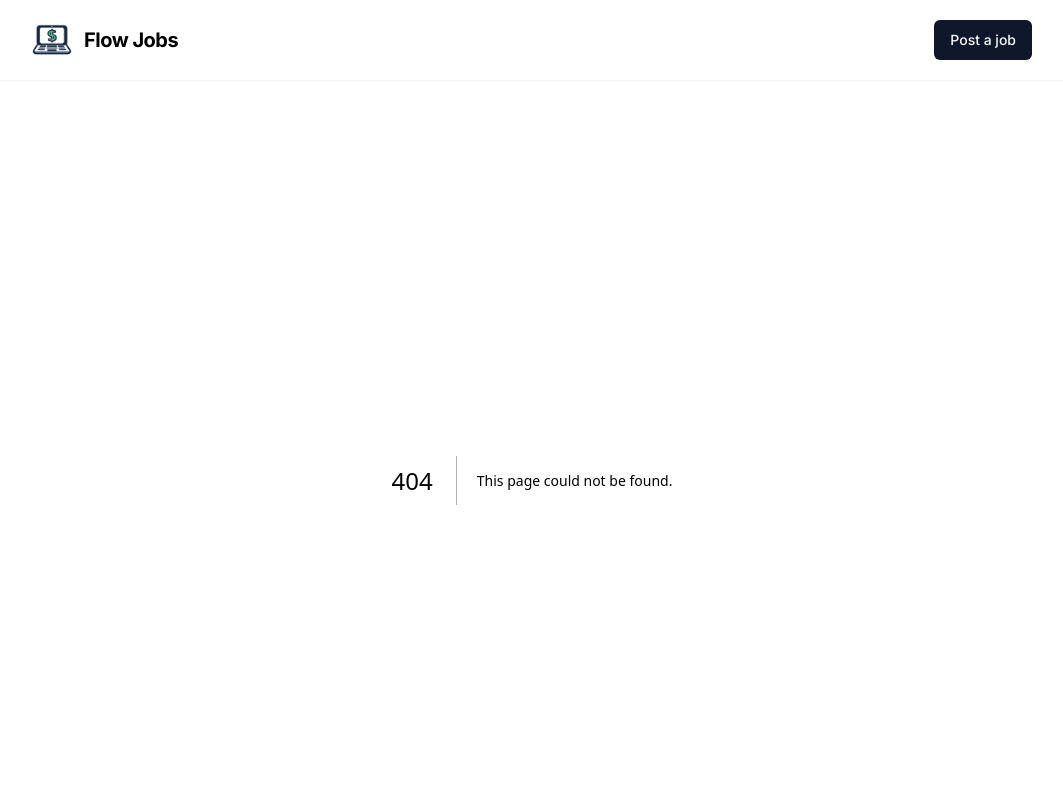
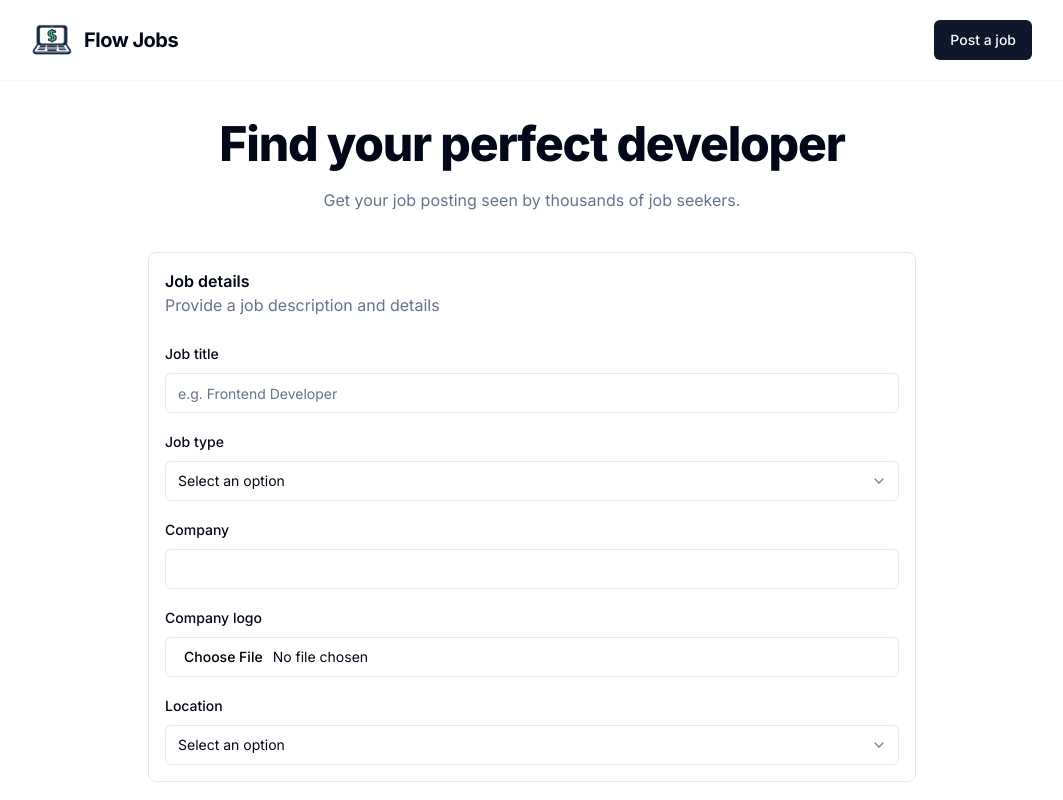
Before and after one commit to leeeyoo/nextjs-job-board, a Next.js app: page /jobs/new in a window 1280 px wide. Before the commit this address had no page. Shown: the top 800 px of the page, without its empty margins (108-1171 px from the left). Built offline with nearby package versions, Linux system fonts and the light colour scheme.

Commit message:
feat: react hook form

```diff
--- /dev/null
+++ b/src/app/jobs/new/NewJobForm.tsx
@@ -0,0 +1,155 @@
+"use client";
+
+import {
+  Form,
+  FormControl,
+  FormField,
+  FormItem,
+  FormLabel,
+  FormMessage,
+} from "@/components/ui/form";
+import H1 from "@/components/ui/h1";
+import { CreateJobValues, createJobSchema } from "@/lib/validation";
+import { useForm } from "react-hook-form";
+import { zodResolver } from "@hookform/resolvers/zod";
+import { Input } from "@/components/ui/input";
+import Select from "@/components/ui/select";
+import { jobTypes, locationTypes } from "@/lib/job-types";
+
+export default function NewJobForm() {
+  const form = useForm<CreateJobValues>({
+    resolver: zodResolver(createJobSchema),
+  });
+
+  const {
+    handleSubmit,
+    watch,
+    trigger,
+    control,
+    setValue,
+    setFocus,
+    formState: { isSubmitting },
+  } = form;
+
+  async function onSubmit(values: CreateJobValues) {
+    alert(JSON.stringify(values, null, 2));
+  }
+
+  return (
+    <main className="m-auto my-10 max-w-3xl space-y-10">
+      <div className="space-y-5 text-center">
+        <H1>Find your perfect developer</H1>
+        <p className="text-muted-foreground">
+          Get your job posting seen by thousands of job seekers.
+        </p>
+      </div>
+      <div className="space-y-6 rounded-lg border p-4">
+        <div>
+          <h2 className="font-semibold">Job details</h2>
+          <p className="text-muted-foreground">
+            Provide a job description and details
+          </p>
+        </div>
+        <Form {...form}>
+          <form
+            className="space-y-4"
+            noValidate
+            onSubmit={handleSubmit(onSubmit)}
+          >
+            <FormField
+              control={control}
+              name="title"
+              render={({ field }) => (
+                <FormItem>
+                  <FormLabel>Job title</FormLabel>
+                  <FormControl>
+                    <Input placeholder="e.g. Frontend Developer" {...field} />
+                  </FormControl>
+                  <FormMessage />
+                </FormItem>
+              )}
+            />
+            <FormField
+              control={control}
+              name="type"
+              render={({ field }) => (
+                <FormItem>
+                  <FormLabel>Job type</FormLabel>
+                  <FormControl>
+                    <Select {...field} defaultValue="">
+                      <option value="" hidden>
+                        Select an option
+                      </option>
+                      {jobTypes.map((jobType) => (
+                        <option key={jobType} value={jobType}>
+                          {jobType}
+                        </option>
+                      ))}
+                    </Select>
+                  </FormControl>
+                  <FormMessage />
+                </FormItem>
+              )}
+            />
+            <FormField
+              control={control}
+              name="companyName"
+              render={({ field }) => (
+                <FormItem>
+                  <FormLabel>Company</FormLabel>
+                  <FormControl>
+                    <Input {...field} />
+                  </FormControl>
+                  <FormMessage />
+                </FormItem>
+              )}
+            />
+            <FormField
+              control={control}
+              name="companyLogo"
+              render={({ field: { value, ...fieldValues } }) => (
+                <FormItem>
+                  <FormLabel>Company logo</FormLabel>
+                  <FormControl>
+                    <Input
+                      {...fieldValues}
+                      type="file"
+                      accept="image/*"
+                      onChange={(e) => {
+                        const file = e.target.files?.[0];
+                        fieldValues.onChange(file);
+                      }}
+                    />
+                  </FormControl>
+                  <FormMessage />
+                </FormItem>
+              )}
+            />
+            <FormField
+              control={control}
+              name="locationType"
+              render={({ field }) => (
+                <FormItem>
+                  <FormLabel>Location</FormLabel>
+                  <FormControl>
+                    <Select {...field} defaultValue="">
+                      <option value="" hidden>
+                        Select an option
+                      </option>
+                      {locationTypes.map((locationType) => (
+                        <option key={locationType} value={locationType}>
+                          {locationType}
+                        </option>
+                      ))}
+                    </Select>
+                  </FormControl>
+                  <FormMessage />
+                </FormItem>
+              )}
+            />
+          </form>
+        </Form>
+      </div>
+    </main>
+  );
+}
--- /dev/null
+++ b/src/app/jobs/new/page.tsx
@@ -0,0 +1,10 @@
+import { Metadata } from "next";
+import NewJobForm from "./NewJobForm";
+
+export const metadata: Metadata = {
+  title: "Post a new job",
+};
+
+export default function Page() {
+  return <NewJobForm />;
+}
--- a/src/components/JobFilterSidebar.tsx
+++ b/src/components/JobFilterSidebar.tsx
@@ -4,7 +4,7 @@
 import Select from "./ui/select";
 import prisma from "@/lib/prisma";
 import { Button } from "./ui/button";
-import { JobFilerSchema, JobFilerValues } from "@/lib/validation";
+import { jobFilterSchema, JobFilterValues } from "@/lib/validation";
 import { redirect } from "next/navigation";
 import FormSubmitButton from "./FormSubmitButton";
 
@@ -13,7 +13,7 @@
 
   const values = Object.fromEntries(formData.entries());
 
-  const { q, type, location, remote } = JobFilerSchema.parse(values);
+  const { q, type, location, remote } = jobFilterSchema.parse(values);
 
   const searchParams = new URLSearchParams({
     ...(q && { q: q.trim() }),
@@ -26,7 +26,7 @@
 }
 
 interface JobFilterSidebarProps {
-  defaultValues: JobFilerValues;
+  defaultValues: JobFilterValues;
 }
 
 export default async function JobFilterSidebar({
--- a/src/components/ui/form.tsx
+++ b/src/components/ui/form.tsx
@@ -1,6 +1,6 @@
-import * as React from "react"
-import * as LabelPrimitive from "@radix-ui/react-label"
-import { Slot } from "@radix-ui/react-slot"
+import * as React from "react";
+import * as LabelPrimitive from "@radix-ui/react-label";
+import { Slot } from "@radix-ui/react-slot";
 import {
   Controller,
   ControllerProps,
@@ -8,27 +8,27 @@
   FieldValues,
   FormProvider,
   useFormContext,
-} from "react-hook-form"
+} from "react-hook-form";
 
-import { cn } from "@/lib/utils"
-import { Label } from "@/components/ui/label"
+import { cn } from "@/lib/utils";
+import { Label } from "@/components/ui/label";
 
-const Form = FormProvider
+const Form = FormProvider;
 
 type FormFieldContextValue<
   TFieldValues extends FieldValues = FieldValues,
-  TName extends FieldPath<TFieldValues> = FieldPath<TFieldValues>
+  TName extends FieldPath<TFieldValues> = FieldPath<TFieldValues>,
 > = {
-  name: TName
-}
+  name: TName;
+};
 
 const FormFieldContext = React.createContext<FormFieldContextValue>(
-  {} as FormFieldContextValue
-)
+  {} as FormFieldContextValue,
+);
 
 const FormField = <
   TFieldValues extends FieldValues = FieldValues,
-  TName extends FieldPath<TFieldValues> = FieldPath<TFieldValues>
+  TName extends FieldPath<TFieldValues> = FieldPath<TFieldValues>,
 >({
   ...props
 }: ControllerProps<TFieldValues, TName>) => {
@@ -36,21 +36,21 @@
     <FormFieldContext.Provider value={{ name: props.name }}>
       <Controller {...props} />
     </FormFieldContext.Provider>
-  )
-}
+  );
+};
 
 const useFormField = () => {
-  const fieldContext = React.useContext(FormFieldContext)
-  const itemContext = React.useContext(FormItemContext)
-  const { getFieldState, formState } = useFormContext()
+  const fieldContext = React.useContext(FormFieldContext);
+  const itemContext = React.useContext(FormItemContext);
+  const { getFieldState, formState } = useFormContext();
 
-  const fieldState = getFieldState(fieldContext.name, formState)
+  const fieldState = getFieldState(fieldContext.name, formState);
 
   if (!fieldContext) {
-    throw new Error("useFormField should be used within <FormField>")
+    throw new Error("useFormField should be used within <FormField>");
   }
 
-  const { id } = itemContext
+  const { id } = itemContext;
 
   return {
     id,
@@ -59,53 +59,47 @@
     formDescriptionId: `${id}-form-item-description`,
     formMessageId: `${id}-form-item-message`,
     ...fieldState,
-  }
-}
+  };
+};
 
 type FormItemContextValue = {
-  id: string
-}
+  id: string;
+};
 
 const FormItemContext = React.createContext<FormItemContextValue>(
-  {} as FormItemContextValue
-)
+  {} as FormItemContextValue,
+);
 
 const FormItem = React.forwardRef<
   HTMLDivElement,
   React.HTMLAttributes<HTMLDivElement>
 >(({ className, ...props }, ref) => {
-  const id = React.useId()
+  const id = React.useId();
 
   return (
     <FormItemContext.Provider value={{ id }}>
       <div ref={ref} className={cn("space-y-2", className)} {...props} />
     </FormItemContext.Provider>
-  )
-})
-FormItem.displayName = "FormItem"
+  );
+});
+FormItem.displayName = "FormItem";
 
 const FormLabel = React.forwardRef<
   React.ElementRef<typeof LabelPrimitive.Root>,
   React.ComponentPropsWithoutRef<typeof LabelPrimitive.Root>
->(({ className, ...props }, ref) => {
-  const { error, formItemId } = useFormField()
+>((props, ref) => {
+  const { formItemId } = useFormField();
 
-  return (
-    <Label
-      ref={ref}
-      className={cn(error && "text-destructive", className)}
-      htmlFor={formItemId}
-      {...props}
-    />
-  )
-})
-FormLabel.displayName = "FormLabel"
+  return <Label ref={ref} htmlFor={formItemId} {...props} />;
+});
+FormLabel.displayName = "FormLabel";
 
 const FormControl = React.forwardRef<
   React.ElementRef<typeof Slot>,
   React.ComponentPropsWithoutRef<typeof Slot>
 >(({ ...props }, ref) => {
-  const { error, formItemId, formDescriptionId, formMessageId } = useFormField()
+  const { error, formItemId, formDescriptionId, formMessageId } =
+    useFormField();
 
   return (
     <Slot
@@ -119,15 +113,15 @@
       aria-invalid={!!error}
       {...props}
     />
-  )
-})
-FormControl.displayName = "FormControl"
+  );
+});
+FormControl.displayName = "FormControl";
 
 const FormDescription = React.forwardRef<
   HTMLParagraphElement,
   React.HTMLAttributes<HTMLParagraphElement>
 >(({ className, ...props }, ref) => {
-  const { formDescriptionId } = useFormField()
+  const { formDescriptionId } = useFormField();
 
   return (
     <p
@@ -136,19 +130,19 @@
       className={cn("text-sm text-muted-foreground", className)}
       {...props}
     />
-  )
-})
-FormDescription.displayName = "FormDescription"
+  );
+});
+FormDescription.displayName = "FormDescription";
 
 const FormMessage = React.forwardRef<
   HTMLParagraphElement,
   React.HTMLAttributes<HTMLParagraphElement>
 >(({ className, children, ...props }, ref) => {
-  const { error, formMessageId } = useFormField()
-  const body = error ? String(error?.message) : children
+  const { error, formMessageId } = useFormField();
+  const body = error ? String(error?.message) : children;
 
   if (!body) {
-    return null
+    return null;
   }
 
   return (
@@ -160,9 +154,9 @@
     >
       {body}
     </p>
-  )
-})
-FormMessage.displayName = "FormMessage"
+  );
+});
+FormMessage.displayName = "FormMessage";
 
 export {
   useFormField,
@@ -173,4 +167,4 @@
   FormDescription,
   FormMessage,
   FormField,
-}
+};
```
